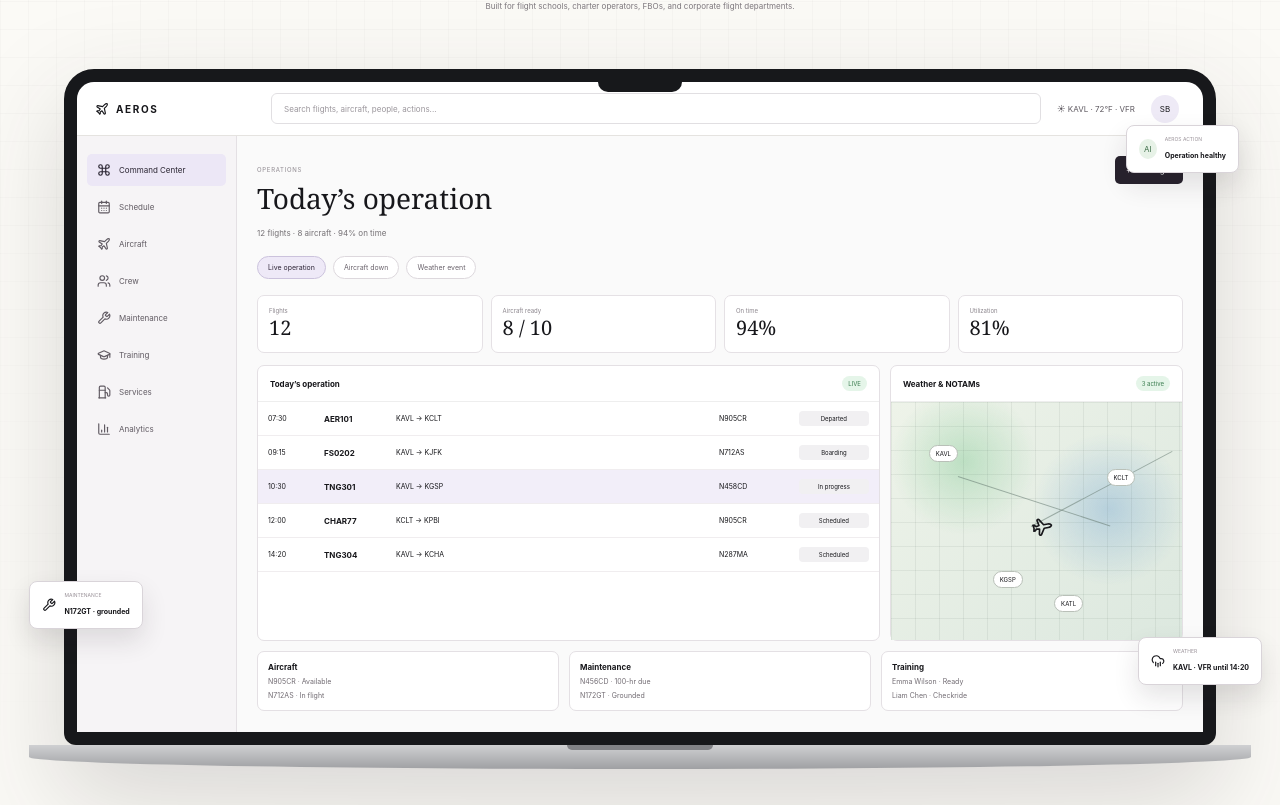
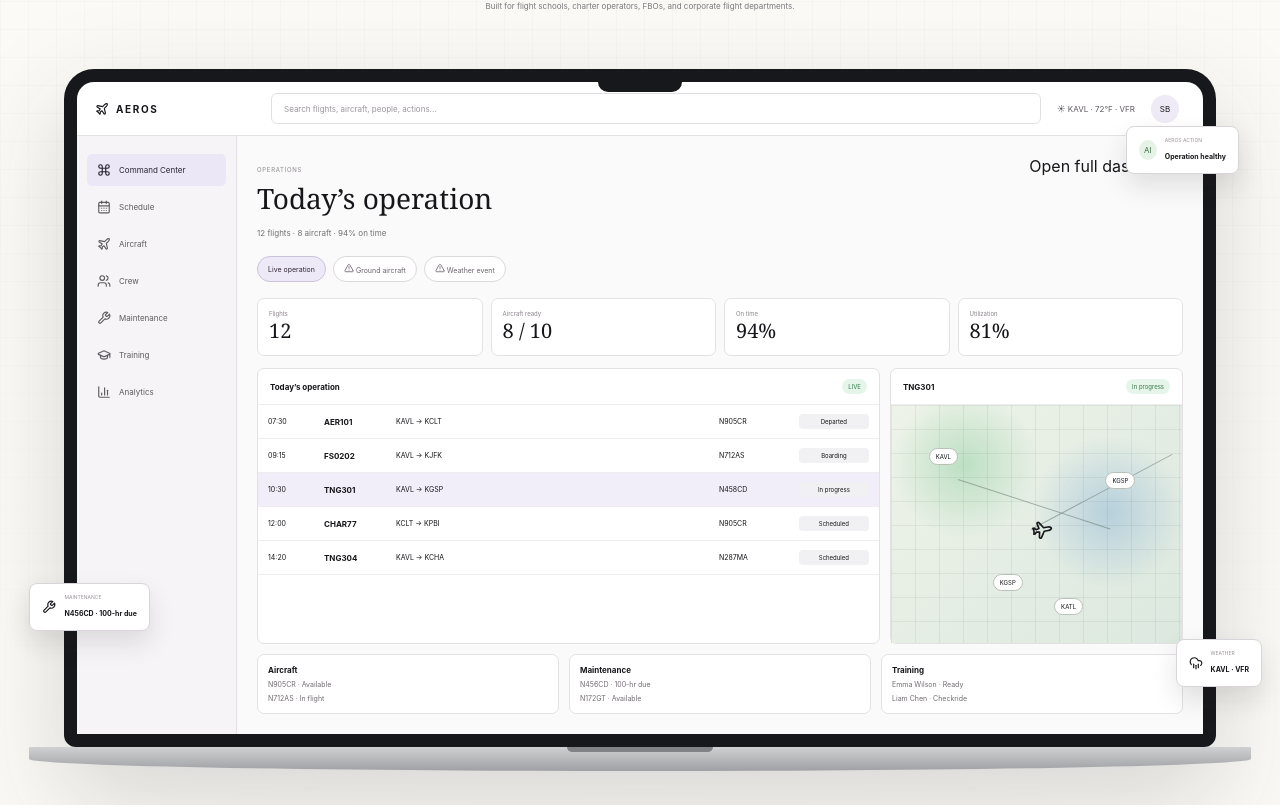
Before and after one commit to saharshbaweja/Rho, a Next.js app: page / in a window 1280 px wide. Shown: the part 535-1340 px from the top of the page. Built offline with nearby package versions, Linux system fonts and the light colour scheme.

Commit message:
Make homepage live demo interactive and product-led

```diff
--- a/app/page.jsx
+++ b/app/page.jsx
@@ -1,38 +1,48 @@
 'use client';
 import {useMemo,useState} from 'react';
 import Link from 'next/link';
-import {ArrowUpRight,Plane,CloudRain,Wrench,Users,CalendarDays,Radio,BarChart3,ShieldCheck,MapPin,GraduationCap,Building2,Command,CheckCircle2,ChevronRight,Fuel,Clock3,Route} from 'lucide-react';
+import {ArrowUpRight,Plane,CloudRain,Wrench,Users,CalendarDays,BarChart3,ShieldCheck,MapPin,GraduationCap,Command,CheckCircle2,ChevronRight,Fuel,Route,AlertTriangle} from 'lucide-react';
 
 const scenarios={
-  normal:{title:'Today’s operation',tag:'LIVE',note:'12 flights · 8 aircraft · 94% on time',rows:[['07:30','AER101','KAVL → KCLT','N905CR','Departed'],['09:15','FS0202','KAVL → KJFK','N712AS','Boarding'],['10:30','TNG301','KAVL → KGSP','N458CD','In progress'],['12:00','CHAR77','KCLT → KPBI','N905CR','Scheduled'],['14:20','TNG304','KAVL → KCHA','N287MA','Scheduled']]},
-  aircraft:{title:'Aircraft disruption',tag:'AI RECOVERY',note:'N172GT grounded · 3 flights impacted',rows:[['10:30','TNG301','Aircraft unavailable','N172GT','At risk'],['11:10','TNG301','Swap aircraft','N441CF','Suggested'],['12:00','FS0202','Preserve crew','Maya / Chris','Ready'],['13:20','TNG304','Shift 40 minutes','N882SP','Suggested'],['15:10','CHAR77','No impact','N905CR','Ready']]},
-  weather:{title:'Weather recovery',tag:'AI RECOVERY',note:'VFR window closes 14:20 · 8 flights checked',rows:[['09:15','FS0202','Move earlier','N712AS','Suggested'],['10:30','TNG301','Keep slot','N458CD','Ready'],['12:00','CHAR77','IFR capable','N905CR','Ready'],['13:20','TNG304','Move earlier','N287MA','Suggested'],['15:10','FS0220','Hold until VFR','N441CF','At risk']]}
+ normal:{title:'Today’s operation',tag:'LIVE',note:'12 flights · 8 aircraft · 94% on time',rows:[['07:30','AER101','KAVL → KCLT','N905CR','Departed'],['09:15','FS0202','KAVL → KJFK','N712AS','Boarding'],['10:30','TNG301','KAVL → KGSP','N458CD','In progress'],['12:00','CHAR77','KCLT → KPBI','N905CR','Scheduled'],['14:20','TNG304','KAVL → KCHA','N287MA','Scheduled']]},
+ aircraft:{title:'Aircraft disruption',tag:'AI RECOVERY',note:'N172GT grounded · 3 flights impacted',rows:[['10:30','TNG301','Aircraft unavailable','N172GT','At risk'],['11:10','TNG301','Swap aircraft','N441CF','Suggested'],['12:00','FS0202','Preserve crew','Maya / Chris','Ready'],['13:20','TNG304','Shift 40 minutes','N882SP','Suggested'],['15:10','CHAR77','No impact','N905CR','Ready']]},
+ weather:{title:'Weather recovery',tag:'AI RECOVERY',note:'VFR window closes 14:20 · 8 flights checked',rows:[['09:15','FS0202','Move earlier','N712AS','Suggested'],['10:30','TNG301','Keep slot','N458CD','Ready'],['12:00','CHAR77','IFR capable','N905CR','Ready'],['13:20','TNG304','Move earlier','N287MA','Suggested'],['15:10','FS0220','Hold until VFR','N441CF','At risk']]}
 };
 
 function MacCommandCenter(){
   const [mode,setMode]=useState('normal');
   const [selected,setSelected]=useState(2);
+  const [applied,setApplied]=useState(false);
+  const [panel,setPanel]=useState('schedule');
   const s=scenarios[mode];
-  const metrics=useMemo(()=>mode==='normal'?[['Flights','12'],['Aircraft ready','8 / 10'],['On time','94%'],['Utilization','81%']]:mode==='aircraft'?[['Impacted','3'],['Recovered','3'],['Aircraft swap','1'],['Conflicts checked','6']]:[['Impacted','8'],['Moved earlier','3'],['IFR preserved','2'],['At risk','1']],[mode]);
+  const metrics=useMemo(()=>mode==='normal'||applied?[['Flights','12'],['Aircraft ready','8 / 10'],['On time','94%'],['Utilization','81%']]:mode==='aircraft'?[['Impacted','3'],['Recovered','0'],['Aircraft swap','1'],['Conflicts checked','6']]:[['Impacted','8'],['Moved earlier','0'],['IFR preserved','2'],['At risk','4']],[mode,applied]);
+  const rows=useMemo(()=>{
+    if(applied&&mode==='aircraft') return [['07:30','AER101','KAVL → KCLT','N905CR','Departed'],['09:15','FS0202','KAVL → KJFK','N712AS','Boarding'],['11:10','TNG301','KAVL → KGSP','N441CF','Recovered'],['12:20','CHAR77','KCLT → KPBI','N905CR','Recovered'],['14:20','TNG304','KAVL → KCHA','N287MA','Scheduled']];
+    if(applied&&mode==='weather') return [['09:00','FS0202','KAVL → KJFK','N712AS','Recovered'],['10:30','TNG301','KAVL → KGSP','N458CD','Ready'],['12:00','CHAR77','KCLT → KPBI','N905CR','Ready'],['13:05','TNG304','KAVL → KCHA','N287MA','Recovered'],['14:05','FS0220','KAVL → KCLT','N441CF','Recovered']];
+    return s.rows;
+  },[applied,mode,s]);
+  const selectedRow=rows[selected]||rows[0];
+  function choose(next){setMode(next);setApplied(false);setSelected(next==='normal'?2:0)}
   return <div className="hv-mac-stage">
-    <div className="hv-float hv-float-a"><span>AI</span><div><small>AEROS ACTION</small><b>{mode==='normal'?'Operation healthy':mode==='aircraft'?'Recovery plan ready':'Weather plan ready'}</b></div></div>
-    <div className="hv-float hv-float-b"><Wrench size={14}/><div><small>MAINTENANCE</small><b>N172GT · grounded</b></div></div>
-    <div className="hv-float hv-float-c"><CloudRain size={14}/><div><small>WEATHER</small><b>KAVL · VFR until 14:20</b></div></div>
+    <div className="hv-float hv-float-a"><span>AI</span><div><small>AEROS ACTION</small><b>{mode==='normal'?'Operation healthy':applied?'Plan applied':'Recovery plan ready'}</b></div></div>
+    <div className="hv-float hv-float-b"><Wrench size={14}/><div><small>MAINTENANCE</small><b>{mode==='aircraft'&&!applied?'N172GT · grounded':'N456CD · 100-hr due'}</b></div></div>
+    <div className="hv-float hv-float-c"><CloudRain size={14}/><div><small>WEATHER</small><b>{mode==='weather'&&!applied?'Ceiling falling · 14:20':'KAVL · VFR'}</b></div></div>
     <div className="hv-macbook">
       <div className="hv-screen">
         <div className="hv-topbar"><div className="hv-appbrand"><Plane size={14}/><b>AEROS</b></div><div className="hv-search">Search flights, aircraft, people, actions...</div><div className="hv-weather">☀ KAVL · 72°F · VFR</div><div className="hv-avatar">SB</div></div>
         <div className="hv-app">
-          <aside className="hv-sidebar"><button className="active"><Command size={14}/>Command Center</button><button><CalendarDays size={14}/>Schedule</button><button><Plane size={14}/>Aircraft</button><button><Users size={14}/>Crew</button><button><Wrench size={14}/>Maintenance</button><button><GraduationCap size={14}/>Training</button><button><Fuel size={14}/>Services</button><button><BarChart3 size={14}/>Analytics</button></aside>
+          <aside className="hv-sidebar">{[['schedule',Command,'Command Center'],['flights',CalendarDays,'Schedule'],['fleet',Plane,'Aircraft'],['crew',Users,'Crew'],['maintenance',Wrench,'Maintenance'],['training',GraduationCap,'Training'],['analytics',BarChart3,'Analytics']].map(([k,I,t])=><button key={k} className={panel===k?'active':''} onClick={()=>setPanel(k)}><I size={14}/>{t}</button>)}</aside>
           <section className="hv-main">
-            <div className="hv-title-row"><div><small>OPERATIONS</small><h3>{s.title}</h3><span>{s.note}</span></div><button>+ New flight</button></div>
-            <div className="hv-mode-row">{[['normal','Live operation'],['aircraft','Aircraft down'],['weather','Weather event']].map(([k,t])=><button key={k} className={mode===k?'active':''} onClick={()=>setMode(k)}>{t}</button>)}</div>
+            <div className="hv-title-row"><div><small>OPERATIONS</small><h3>{panel==='schedule'?s.title:panel[0].toUpperCase()+panel.slice(1)}</h3><span>{panel==='schedule'?s.note:'Connected to the same live operating state'}</span></div><Link href="/dashboard/">Open full dashboard</Link></div>
+            <div className="hv-mode-row">{[['normal','Live operation'],['aircraft','Ground aircraft'],['weather','Weather event']].map(([k,t])=><button key={k} className={mode===k?'active':''} onClick={()=>choose(k)}>{k!=='normal'&&<AlertTriangle size={10}/>} {t}</button>)}</div>
             <div className="hv-metrics">{metrics.map(([l,v])=><div key={l}><small>{l}</small><b>{v}</b></div>)}</div>
             <div className="hv-workgrid">
-              <div className="hv-table"><div className="hv-table-head"><b>{s.title}</b><span>{s.tag}</span></div>{s.rows.map((r,i)=><button key={i} onClick={()=>setSelected(i)} className={selected===i?'selected':''}><span>{r[0]}</span><b>{r[1]}</b><span>{r[2]}</span><span>{r[3]}</span><i>{r[4]}</i></button>)}</div>
-              <div className="hv-map"><div className="hv-map-head"><b>Weather & NOTAMs</b><span>3 active</span></div><div className="hv-map-body"><span className="hv-airport a1">KAVL</span><span className="hv-airport a2">KCLT</span><span className="hv-airport a3">KGSP</span><span className="hv-airport a4">KATL</span><Plane size={20} className="hv-map-plane"/><i className="hv-route r1"/><i className="hv-route r2"/></div></div>
+              <div className="hv-table"><div className="hv-table-head"><b>{panel==='schedule'?s.title:'Live '+panel}</b><span>{s.tag}</span></div>{rows.map((r,i)=><button key={i} onClick={()=>setSelected(i)} className={selected===i?'selected':''}><span>{r[0]}</span><b>{r[1]}</b><span>{r[2]}</span><span>{r[3]}</span><i>{r[4]}</i></button>)}</div>
+              <div className="hv-map"><div className="hv-map-head"><b>{selectedRow[1]}</b><span>{selectedRow[4]}</span></div><div className="hv-map-body"><span className="hv-airport a1">{selectedRow[2].includes('→')?selectedRow[2].split(' → ')[0]:'KAVL'}</span><span className="hv-airport a2">{selectedRow[2].includes('→')?selectedRow[2].split(' → ')[1]:'KCLT'}</span><span className="hv-airport a3">KGSP</span><span className="hv-airport a4">KATL</span><Plane size={20} className="hv-map-plane"/><i className="hv-route r1"/><i className="hv-route r2"/></div></div>
             </div>
-            <div className="hv-lower"><div><b>Aircraft</b><span>N905CR · Available</span><span>N712AS · In flight</span></div><div><b>Maintenance</b><span>N456CD · 100-hr due</span><span>N172GT · Grounded</span></div><div><b>Training</b><span>Emma Wilson · Ready</span><span>Liam Chen · Checkride</span></div></div>
-            {mode!=='normal'&&<div className="hv-ai-plan"><span>A</span><div><small>AEROS RECOMMENDATION</small><b>{mode==='aircraft'?'Recover all 3 impacted flights with one aircraft swap.':'Move three VFR flights earlier and preserve two IFR-capable missions.'}</b></div><button>Review plan <ChevronRight size={12}/></button></div>}
+            <div className="hv-lower"><div><b>Aircraft</b><span>N905CR · Available</span><span>{mode==='aircraft'&&!applied?'N172GT · Grounded':'N712AS · In flight'}</span></div><div><b>Maintenance</b><span>N456CD · 100-hr due</span><span>N172GT · {mode==='aircraft'&&!applied?'Grounded':'Available'}</span></div><div><b>Training</b><span>Emma Wilson · Ready</span><span>Liam Chen · Checkride</span></div></div>
+            {mode!=='normal'&&!applied&&<div className="hv-ai-plan"><span>A</span><div><small>AEROS RECOMMENDATION</small><b>{mode==='aircraft'?'Recover all 3 impacted flights with one aircraft swap.':'Move three VFR flights earlier and preserve two IFR-capable missions.'}</b></div><button onClick={()=>setApplied(true)}>Apply plan <ChevronRight size={12}/></button></div>}
+            {applied&&<div className="hv-ai-plan"><span>✓</span><div><small>PLAN APPLIED</small><b>The live schedule has been updated and downstream conflicts rechecked.</b></div><button onClick={()=>choose('normal')}>Reset demo</button></div>}
           </section>
         </div>
       </div>
@@ -49,12 +59,12 @@ function AgentDemo(){
     ['Maintenance risk','Which aircraft is closest to inspection?','N456CD reaches its 100-hour inspection first. Aeros can reduce disruption by shifting two training flights to N882SP.']
   ];
   const p=prompts[active];
-  return <div className="hv-agent-demo"><div className="hv-agent-side">{prompts.map((x,i)=><button onClick={()=>setActive(i)} className={active===i?'active':''} key={x[0]}><span>0{i+1}</span><b>{x[0]}</b></button>)}</div><div className="hv-agent-main"><div className="hv-agent-head"><span>A</span><div><b>Aeros Ops AI</b><small>Grounded in your live operation</small></div></div><div className="hv-user-msg">{p[1]}</div><div className="hv-ai-msg"><p>{p[2]}</p><div className="hv-checks"><span><CheckCircle2 size={13}/> Aircraft</span><span><CheckCircle2 size={13}/> Crew</span><span><CheckCircle2 size={13}/> Maintenance</span><span><CheckCircle2 size={13}/> Training</span></div><button>Open recovery plan <ArrowUpRight size={12}/></button></div></div></div>;
+  return <div className="hv-agent-demo"><div className="hv-agent-side">{prompts.map((x,i)=><button onClick={()=>setActive(i)} className={active===i?'active':''} key={x[0]}><span>0{i+1}</span><b>{x[0]}</b></button>)}</div><div className="hv-agent-main"><div className="hv-agent-head"><span>A</span><div><b>Aeros Ops AI</b><small>Grounded in your live operation</small></div></div><div className="hv-user-msg">{p[1]}</div><div className="hv-ai-msg"><p>{p[2]}</p><div className="hv-checks"><span><CheckCircle2 size={13}/> Aircraft</span><span><CheckCircle2 size={13}/> Crew</span><span><CheckCircle2 size={13}/> Maintenance</span><span><CheckCircle2 size={13}/> Training</span></div><Link href="/dashboard/">Open recovery plan <ArrowUpRight size={12}/></Link></div></div></div>;
 }
 
 export default function Home(){return <div className="harvey-aeros">
   <section className="hv-hero">
-    <div className="hv-hero-copy"><div className="hv-kicker">AI OPERATIONS SOFTWARE FOR AVIATION</div><h1>Build a frontier<br/>flight operation.</h1><p>Aeros gives aviation teams one intelligent operating layer for scheduling, aircraft, crew, maintenance, training, services, and day-of-operation recovery.</p><div className="hv-actions"><Link href="/signup/" className="hv-primary">Get started <ArrowUpRight size={13}/></Link><Link href="/contact/" className="hv-secondary">Request a demo</Link></div><div className="hv-proofline">Built for flight schools, charter operators, FBOs, and corporate flight departments.</div></div>
+    <div className="hv-hero-copy"><div className="hv-kicker">AI OPERATIONS SOFTWARE FOR AVIATION</div><h1>Build a frontier<br/>flight operation.</h1><p>Aeros gives aviation teams one intelligent operating layer for scheduling, aircraft, crew, maintenance, training, services, and day-of-operation recovery.</p><div className="hv-actions"><Link href="/signup/" className="hv-primary">Get started <ArrowUpRight size={13}/></Link><Link href="/dashboard/" className="hv-secondary">Try the live demo</Link></div><div className="hv-proofline">Built for flight schools, charter operators, FBOs, and corporate flight departments.</div></div>
     <MacCommandCenter/>
   </section>
 
```
